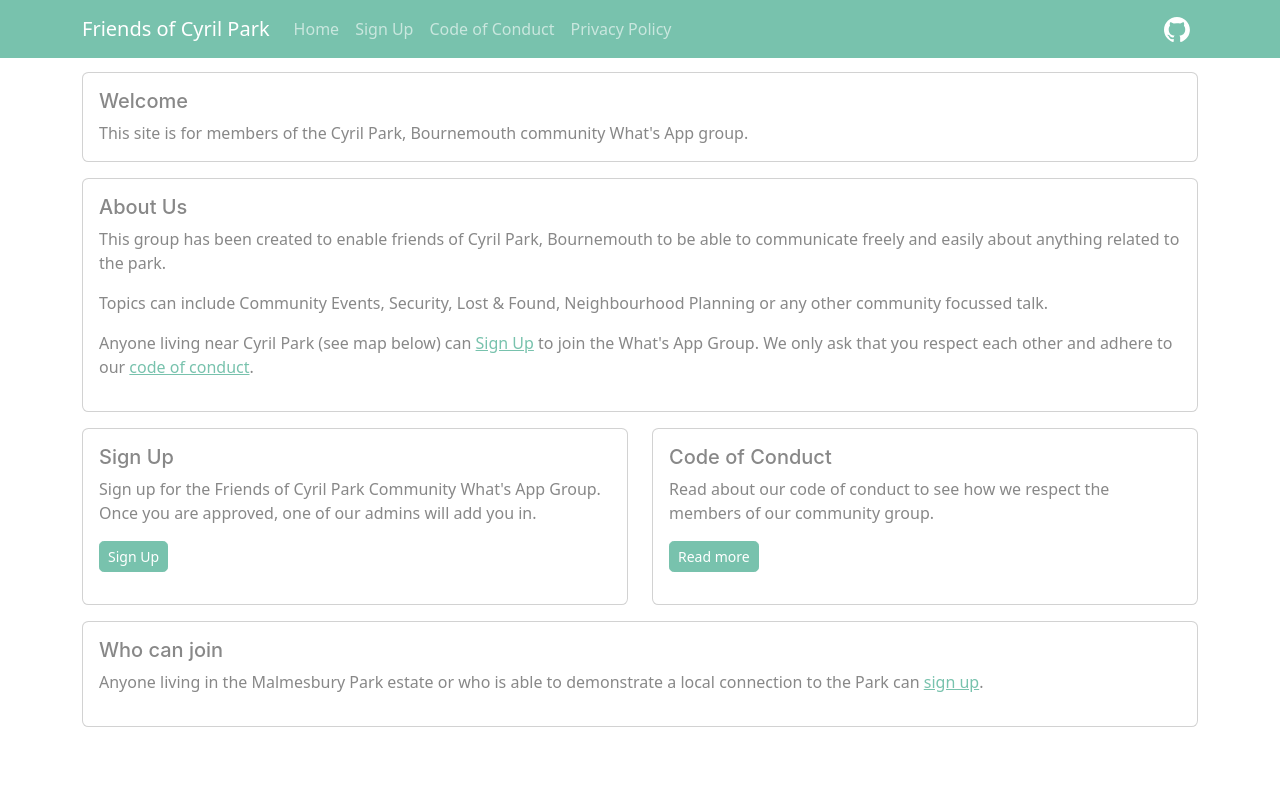
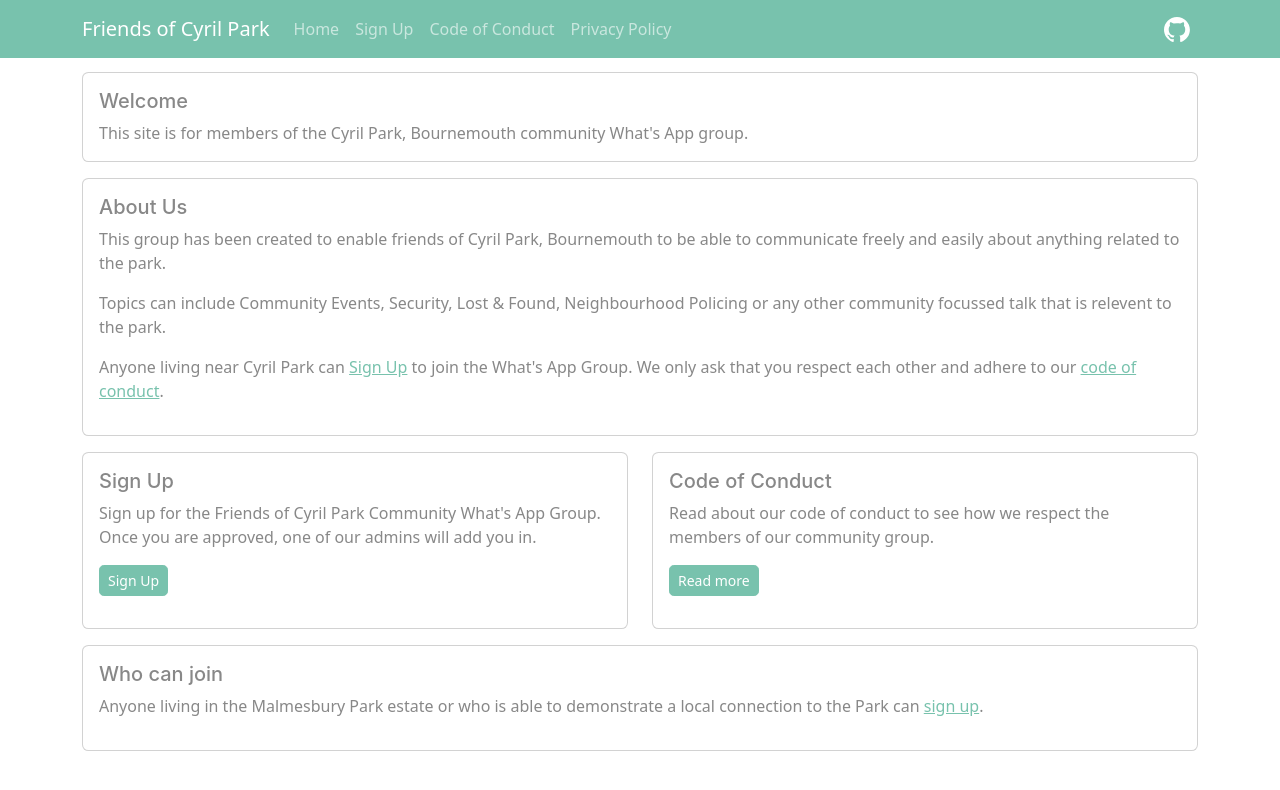
Before and after one commit to digitiser/cyrilpark, a React (Create React App) app: page / in a window 1280 px wide. Shown: the top 790 px of the page. Built offline with nearby package versions, Linux system fonts and the light colour scheme.

Commit message:
Update home.tsx
remove map reference

```diff
--- a/src/pages/home.tsx
+++ b/src/pages/home.tsx
@@ -18,10 +18,10 @@ export default function Home(): React.JSX.Element {
                     anything related to the park.
                 </p>
                 <p>
-                    Topics can include Community Events, Security, Lost &amp; Found, Neighbourhood Planning or any other community focussed talk.
+                    Topics can include Community Events, Security, Lost &amp; Found, Neighbourhood Policing or any other community focussed talk that is relevent to the park.
                 </p>
                 <p>
-                    Anyone living near Cyril Park (see map below) can <a href={Urls.SignUp} target="_blank" rel="noreferrer">Sign Up</a> to
+                    Anyone living near Cyril Park can <a href={Urls.SignUp} target="_blank" rel="noreferrer">Sign Up</a> to
                     join the What's App Group.  We only ask that you respect each other and adhere to our <Link to="code">code of conduct</Link>.
                 </p>
             </Section>
```
